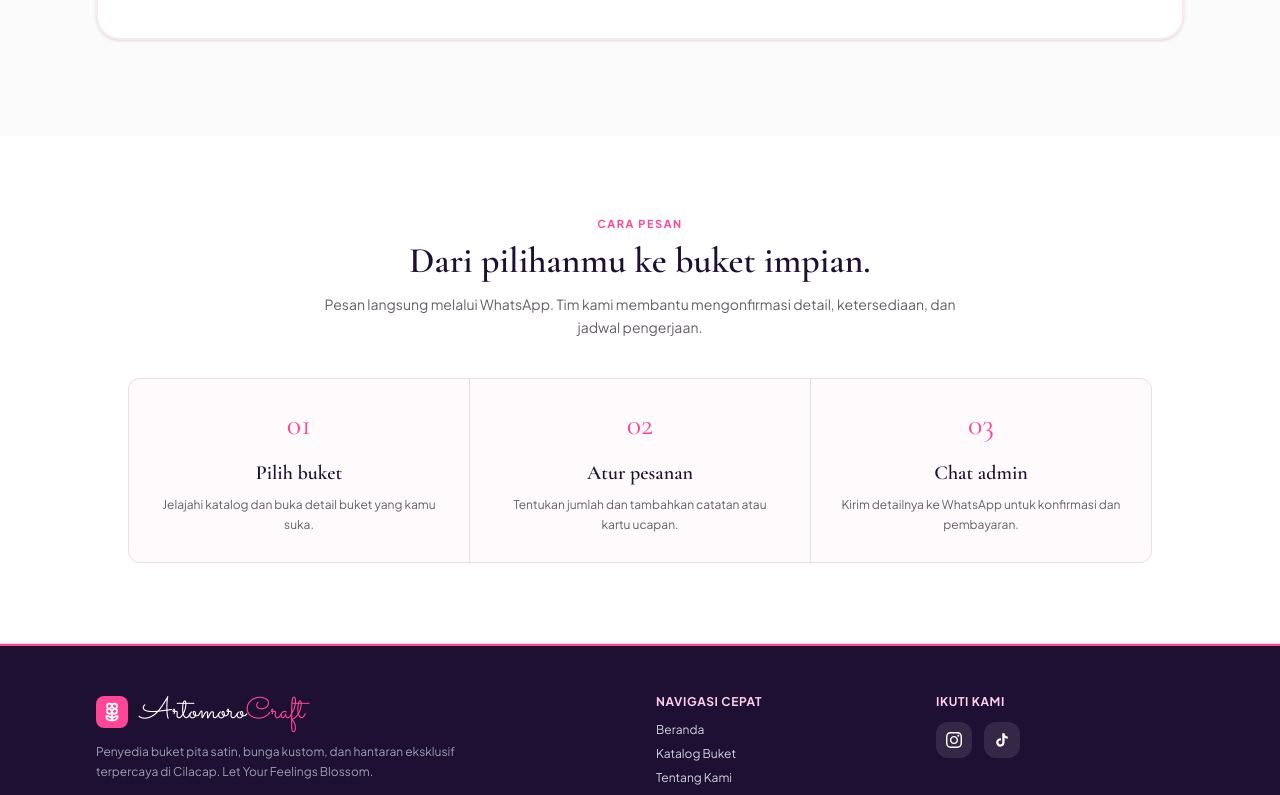
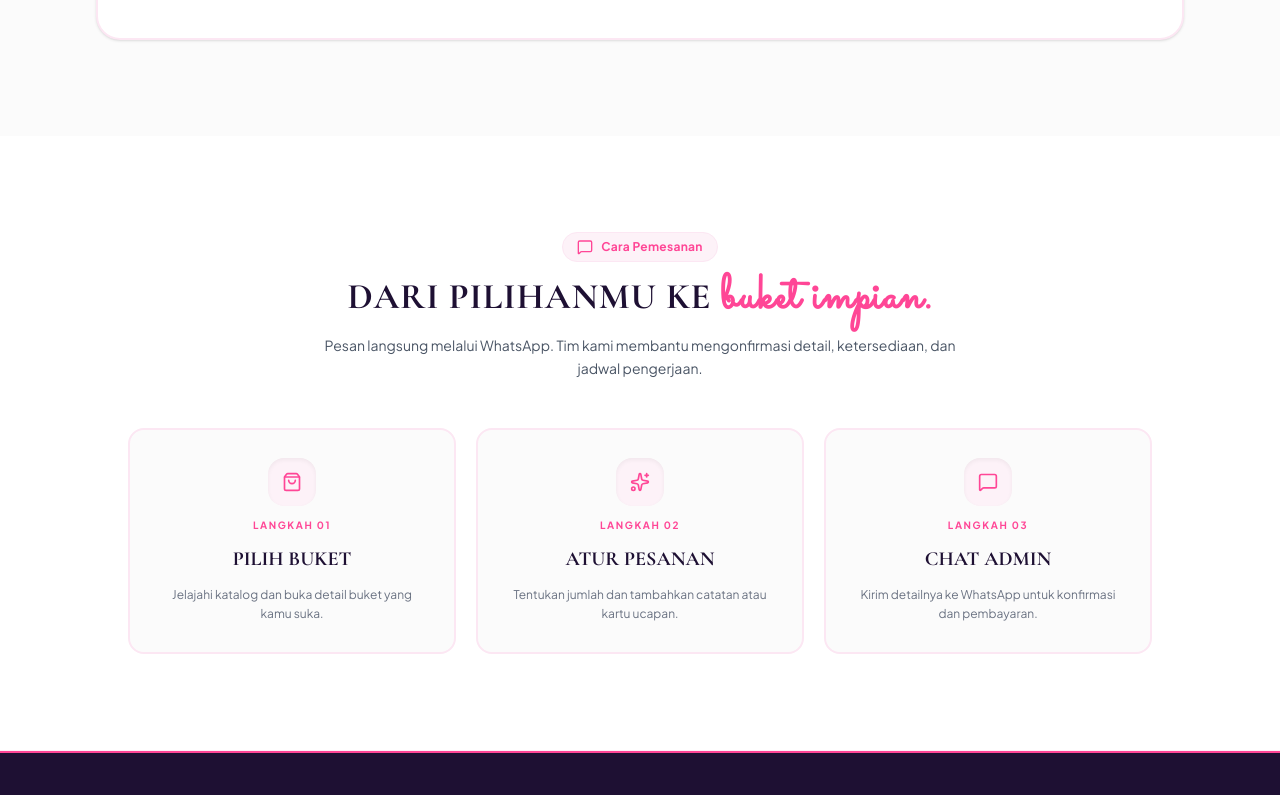
Before and after one commit to abdullohmmuttaqin/artomoro-craft, a Next.js app: page / in a window 1280 px wide. Shown: the part 2041-2836 px from the top of the page. Built offline with nearby package versions, Linux system fonts and the light colour scheme; no server answers.

Commit message:
redesign: match ordering section visual language

```diff
--- a/app/page.tsx
+++ b/app/page.tsx
@@ -286,28 +286,36 @@ export default function HomePage() {
       </section>
 
       {/* Cara Pemesanan WhatsApp */}
-      <section className="py-16 sm:py-20 bg-white border-b border-[#eadde5]">
+      <section className="py-16 sm:py-24 bg-white border-b border-pink-100/60">
         <div className="max-w-6xl mx-auto px-4 sm:px-6 lg:px-8">
-          <div className="max-w-2xl mx-auto mb-10 text-center">
-            <p className="text-[11px] font-bold uppercase tracking-[0.14em] text-[#FF4696]">Cara pesan</p>
-            <h2 className="mt-2 font-heading-serif text-3xl sm:text-4xl font-semibold text-[#1E1033]">
-              Dari pilihanmu ke buket impian.
+          <div className="text-center space-y-3 max-w-2xl mx-auto mb-12">
+            <div className="inline-flex items-center gap-2 px-3.5 py-1.5 rounded-full bg-pink-50 border border-pink-100 text-[#FF4696] text-xs font-bold tracking-wide">
+              <MessageSquare className="w-4 h-4 shrink-0" />
+              <span>Cara Pemesanan</span>
+            </div>
+            <h2 className="font-heading-serif text-3xl sm:text-4xl font-bold uppercase tracking-wide text-[#1E1033]">
+              Dari pilihanmu ke <span className="font-brand-script text-4xl sm:text-5xl text-[#FF4696] normal-case">buket impian.</span>
             </h2>
-            <p className="mt-3 text-sm text-[#655e68] leading-relaxed">
+            <p className="text-xs sm:text-sm text-gray-600 leading-relaxed">
               Pesan langsung melalui WhatsApp. Tim kami membantu mengonfirmasi detail, ketersediaan, dan jadwal pengerjaan.
             </p>
           </div>
 
-          <div className="grid grid-cols-1 md:grid-cols-3 gap-px bg-[#eadde5] border border-[#eadde5] rounded-xl overflow-hidden max-w-5xl mx-auto">
+          <div className="grid grid-cols-1 md:grid-cols-3 gap-5 max-w-5xl mx-auto">
             {[
-              ['01', 'Pilih buket', 'Jelajahi katalog dan buka detail buket yang kamu suka.'],
-              ['02', 'Atur pesanan', 'Tentukan jumlah dan tambahkan catatan atau kartu ucapan.'],
-              ['03', 'Chat admin', 'Kirim detailnya ke WhatsApp untuk konfirmasi dan pembayaran.'],
-            ].map(([number, title, description]) => (
-              <div key={number} className="bg-[var(--bg-base)] p-6 sm:p-7 text-center">
-                <span className="font-heading-serif text-3xl text-[#FF4696]">{number}</span>
-                <h3 className="mt-4 font-heading-serif text-xl font-semibold text-[#1E1033]">{title}</h3>
-                <p className="mt-2 text-xs leading-relaxed text-[#655e68]">{description}</p>
+              ['01', 'Pilih buket', 'Jelajahi katalog dan buka detail buket yang kamu suka.', 'bag'],
+              ['02', 'Atur pesanan', 'Tentukan jumlah dan tambahkan catatan atau kartu ucapan.', 'sparkle'],
+              ['03', 'Chat admin', 'Kirim detailnya ke WhatsApp untuk konfirmasi dan pembayaran.', 'message'],
+            ].map(([number, title, description, icon]) => (
+              <div key={number} className="p-6 sm:p-7 rounded-2xl bg-[#FBFBFB] border-2 border-pink-100 text-center space-y-3 hover:border-pink-300 transition-all">
+                <div className="w-12 h-12 rounded-2xl bg-pink-50 text-[#FF4696] flex items-center justify-center mx-auto shadow-inner">
+                  {icon === 'bag' && <ShoppingBag className="w-5 h-5" />}
+                  {icon === 'sparkle' && <Sparkles className="w-5 h-5" />}
+                  {icon === 'message' && <MessageSquare className="w-5 h-5" />}
+                </div>
+                <div className="text-[10px] font-bold uppercase tracking-[0.16em] text-[#FF4696]">Langkah {number}</div>
+                <h3 className="font-heading-serif text-xl font-bold text-[#1E1033] uppercase">{title}</h3>
+                <p className="text-xs leading-relaxed text-gray-500">{description}</p>
               </div>
             ))}
           </div>
```
